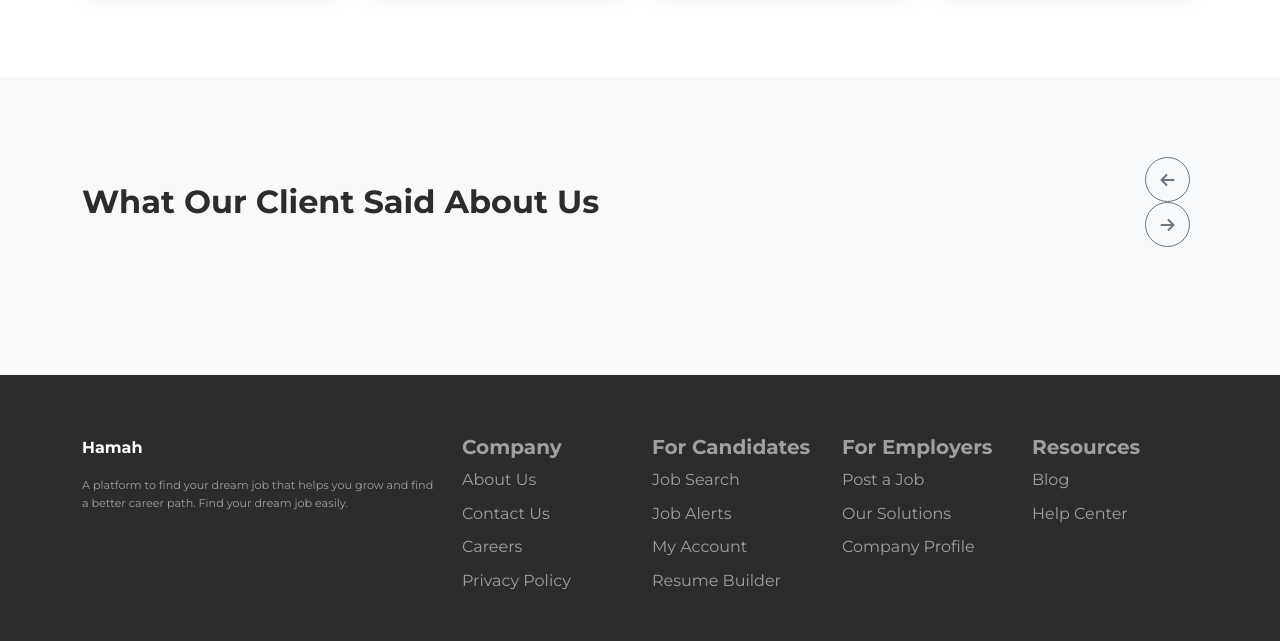
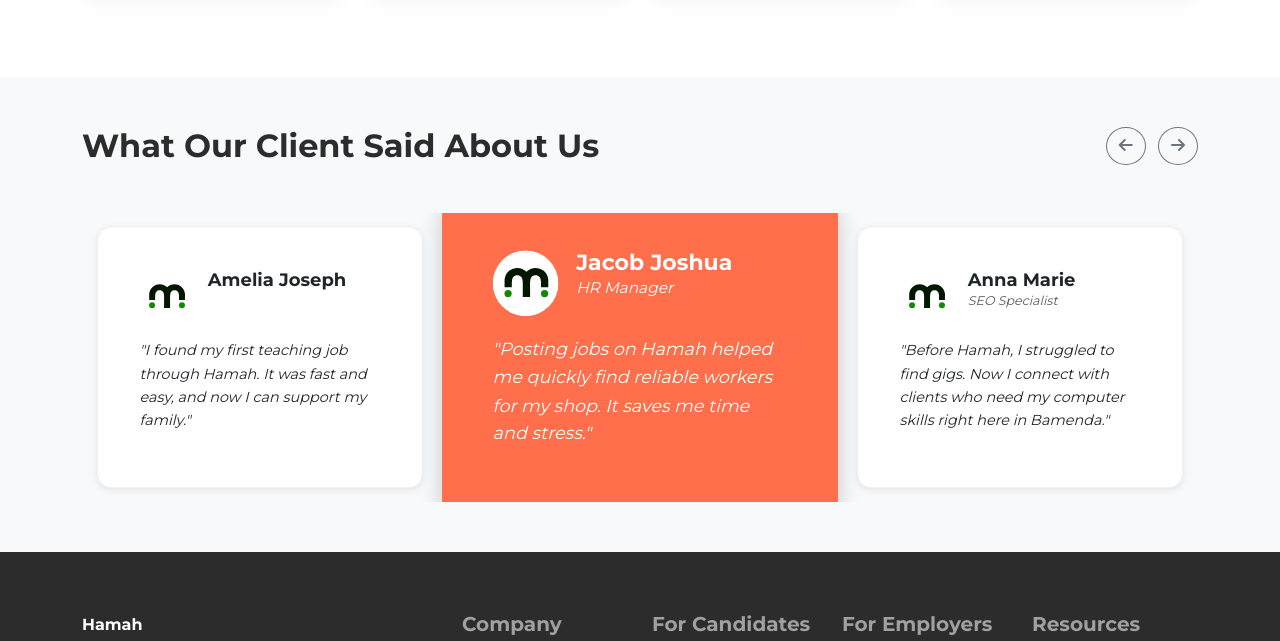
Before and after one commit to SEED-HAMAH/Hamah, a plain HTML site: page index.html in a window 1280 px wide. Shown: the part 2414-3055 px from the top of the page. Drawn offline with nearby package versions, Linux system fonts and the light colour scheme.

Commit message:
new commit

```diff
--- a/index.html
+++ b/index.html
@@ -13,7 +13,7 @@
     <!-- Font Awesome for icons -->
     <link rel="stylesheet" href="https://cdnjs.cloudflare.com/ajax/libs/font-awesome/6.5.2/css/all.min.css" referrerpolicy="no-referrer" />
     <!-- Custom Stylesheet -->
-    <link rel="stylesheet" href="./style1.css">
+    <link rel="stylesheet" href="./style.css">
 </head>
 <body>
 
--- a/script.js
+++ b/script.js
@@ -1,38 +1,61 @@
-/* Testimonials Section */
-.testimonials-section {
-  padding: 80px 0;
-  background-color: #fff;
-}
+document.addEventListener('DOMContentLoaded', function() {
+    const carouselContainer = document.querySelector('.testimonial-carousel-container');
+    const cards = document.querySelectorAll('.testimonial-card-wrapper');
+    const prevBtn = document.querySelector('.prev-btn');
+    const nextBtn = document.querySelector('.next-btn');
+    let currentIndex = 0;
 
-.testimonials-section .card {
-  border: none;
-  border-radius: 15px;
-  box-shadow: 0 4px 20px rgba(0, 0, 0, 0.05);
-  padding: 30px;
-}
+    function updateCarousel() {
+        const totalCards = cards.length;
+        const visibleCards = window.innerWidth >= 768 ? 3 : 1;
 
-.testimonials-section .card-orange {
-  background-color: var(--secondary-color) !important;
-  color: #fff;
-}
+        // Ensure the container is positioned correctly
+        const offset = -currentIndex * (cards[0].offsetWidth + 20); // 20px for g-4 gap
+        carouselContainer.style.transform = `translateX(${offset}px)`;
 
-.testimonials-section .card-orange .text-muted {
-  color: #fff !important;
-}
+        // Update active, visible, and center cards
+        cards.forEach((card, index) => {
+            // Determine visibility
+            const isVisible = (index >= currentIndex && index < currentIndex + visibleCards);
+            card.style.display = isVisible ? 'block' : 'none';
 
-.testimonials-section .card-body p {
-  font-style: italic;
-}
+            // Reset classes
+            card.classList.remove('active', 'center-card');
+        });
 
-.testimonials-section .avatar {
-  width: 60px;
-  height: 60px;
-  border-radius: 50%;
-  object-fit: cover;
-}
+        // Set the center card for desktop view
+        if (visibleCards > 1) {
+            const centerCardIndex = currentIndex + 1;
+            if (cards[centerCardIndex]) {
+                cards[centerCardIndex].classList.add('active', 'center-card');
+            }
+        } else {
+            // For mobile, the single visible card is the active one
+            if (cards[currentIndex]) {
+                cards[currentIndex].classList.add('active');
+            }
+        }
+    }
 
-/* Basic styling for the section, you can add more as needed */
-.testimonials-section {
-    padding: 50px 0;
-    background-color: #f8f9fa; /* Or any background color you prefer */
-}
+    prevBtn.addEventListener('click', () => {
+        if (currentIndex > 0) {
+            currentIndex--;
+        } else {
+            currentIndex = cards.length - 1; // Loop back to the end
+        }
+        updateCarousel();
+    });
+
+    nextBtn.addEventListener('click', () => {
+        const visibleCards = window.innerWidth >= 768 ? 3 : 1;
+        if (currentIndex < cards.length - visibleCards) {
+            currentIndex++;
+        } else {
+            currentIndex = 0; // Loop back to the beginning
+        }
+        updateCarousel();
+    });
+
+    window.addEventListener('resize', updateCarousel);
+    updateCarousel();
+});
```
